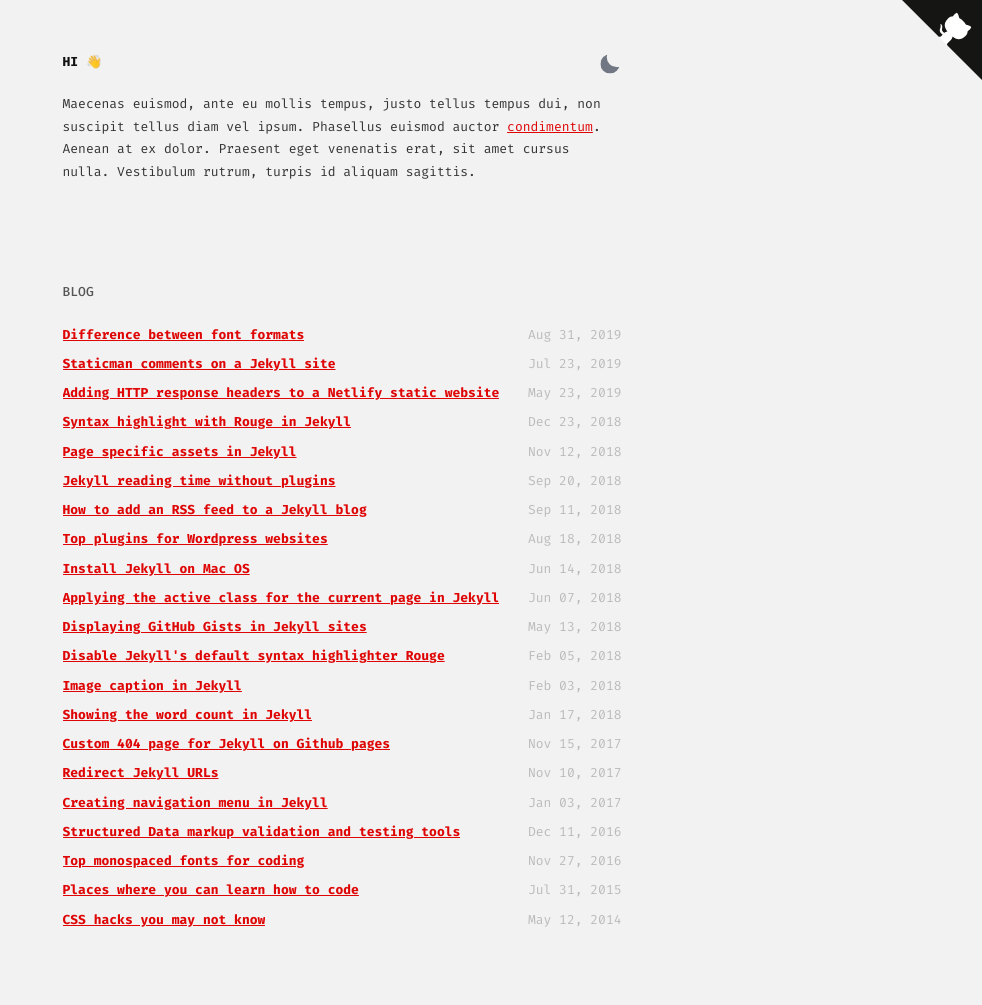
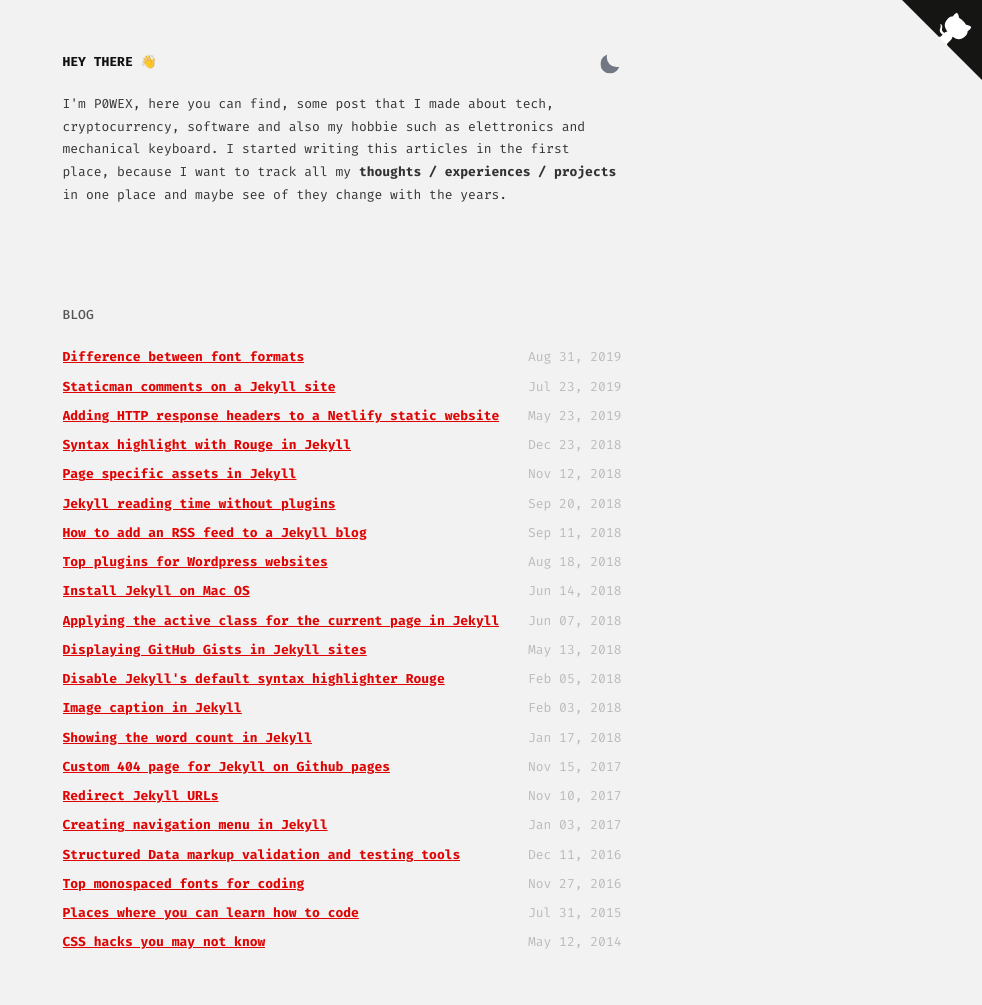
Before and after one commit to DavideBri/Gesko, a Jekyll site: the page built from index.html, in a window 1280 px wide. Shown: the whole page, without its empty margins (298-1280 px from the left). Built offline with Jekyll 4.4.1, drawn with Linux system fonts in a browser that asks for light colours; before the commit the page ends 982 px from its top, so only the background shows below that.

Commit message:
refactoring

```diff
--- a/404.html
+++ b/404.html
@@ -6,4 +6,5 @@ permalink: 404.html
 
 
 
-Sorry, we've misplaced that URL or it's pointing to something that doesn't exist.
+Whoops... I've misplaced that URL or it's pointing to something that doesn't exist.
+If you think, this is an error, please contact me.
--- a/_config.yml
+++ b/_config.yml
@@ -1,7 +1,7 @@
-site: Asko
+site: P0WEX
 url: #yoururl
-title: Asko
-description: Simple and minimalistic jekyll blogging theme.
+title: P0WEX
+description: personal blog
 googlewebfonts: Fira+Code:wght@400;500;700
 twitter:
   username: #yourusername
--- a/index.html
+++ b/index.html
@@ -4,15 +4,12 @@ layout: default
 
 <section id="intro">
     <div class="flex-row-between">
-        <h1>Hi 👋</h1>
+        <h1>Hey there 👋</h1>
         <button id="theme-toggle" onclick="modeSwitcher()">
             <div></div>
         </button>
     </div>
-    <p>Maecenas euismod, ante eu mollis tempus, justo tellus tempus dui, non suscipit tellus diam vel ipsum. Phasellus
-        euismod auctor <a href="#">condimentum</a>. Aenean at ex dolor. Praesent eget venenatis erat, sit amet cursus
-        nulla. Vestibulum
-        rutrum, turpis id aliquam sagittis.
+    <p>I'm P0WEX, here you can find, some post that I made about tech, cryptocurrency, software and also my hobbie such as elettronics and mechanical keyboard. I started writing this articles in the first place, because I want to track all my <b>thoughts / experiences / projects </b> in one place and maybe see of they change with the years.
     </p>
 </section>
 
```
Also changed, not shown: LICENSE.md, assets/js/search-script.min.js.
